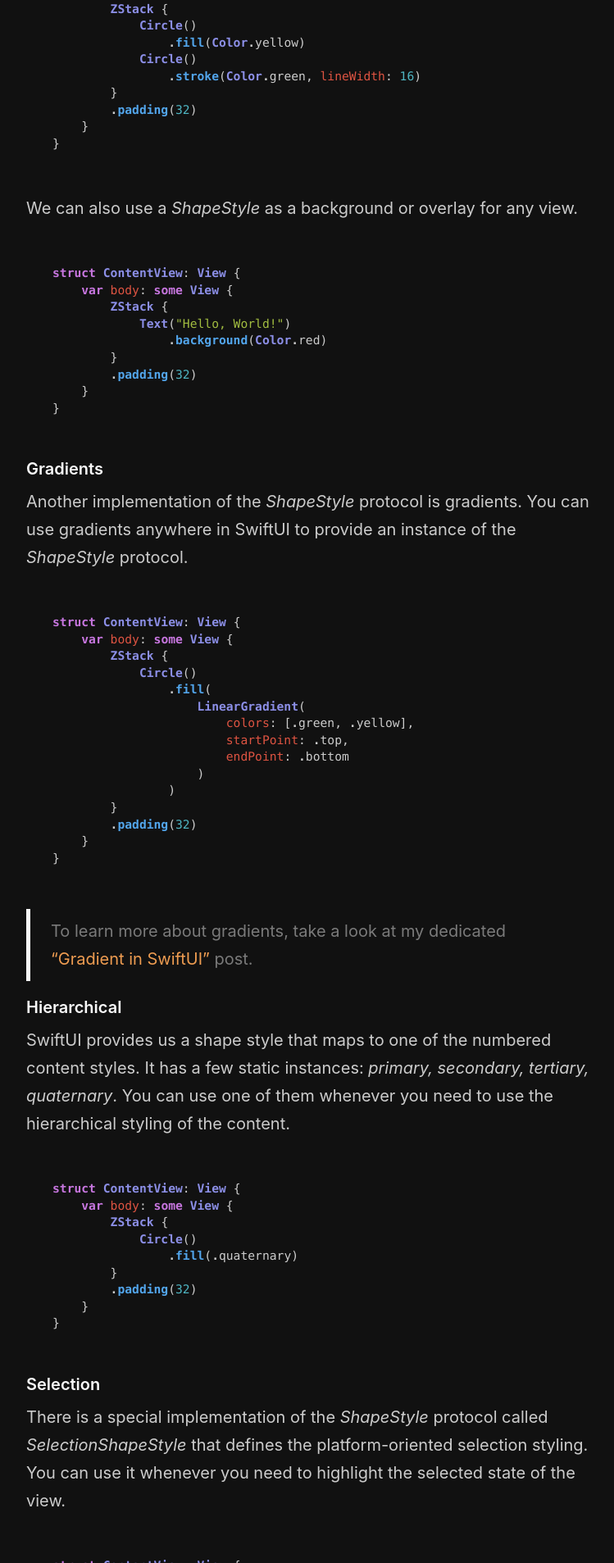
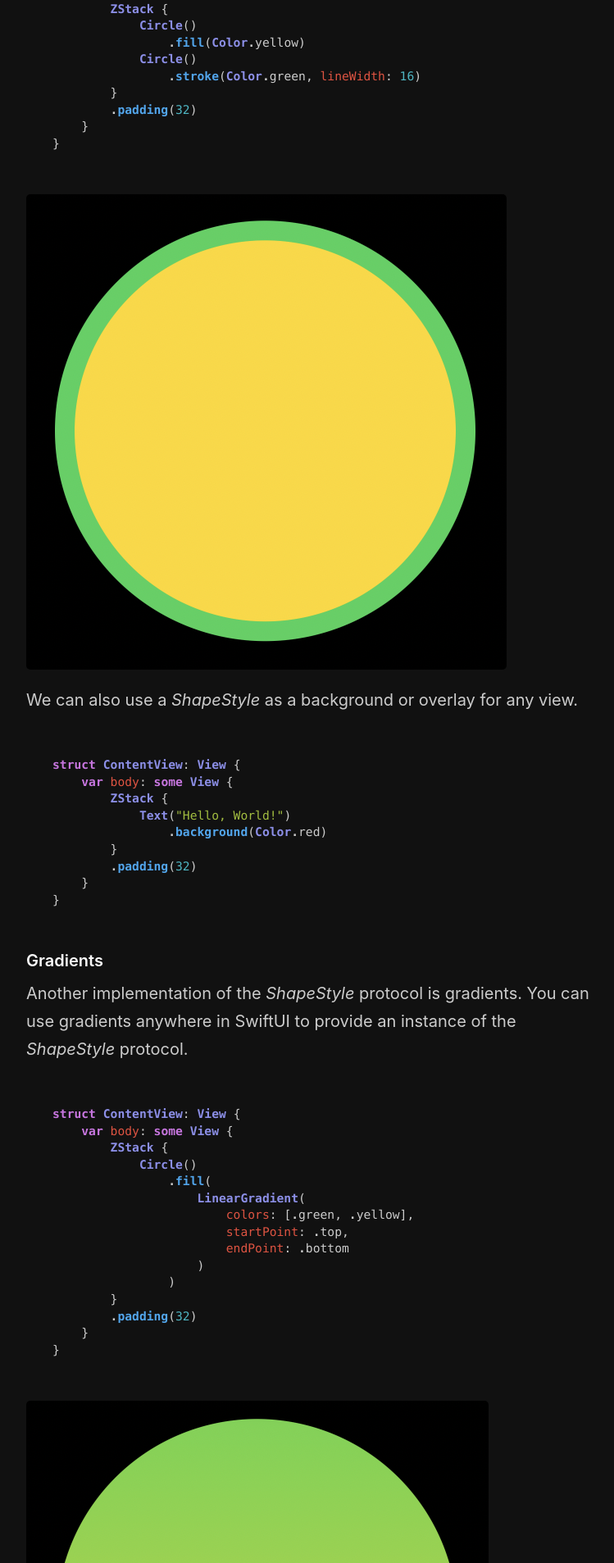
Before and after one commit to mecid/mecid.github.io, a Jekyll site: the page built from _posts/2021-11-17-the-many-faces-of-shapestyle-in-swiftui.md, in a window 1280 px wide. Shown: the part 729-2636 px from the top of the page at 82% size, without its empty margins (258-1007 px from the left). Built offline with Jekyll 4.4.1, drawn with Linux system fonts in a browser that asks for light colours.

Commit message:
images added to shape style post

````diff
--- a/_posts/2021-11-17-the-many-faces-of-shapestyle-in-swiftui.md
+++ b/_posts/2021-11-17-the-many-faces-of-shapestyle-in-swiftui.md
@@ -23,6 +23,8 @@ struct ContentView: View {
     }
 }
 ```
+
+![color-shape-style](/public/shapestyle.png)
 
 We can also use a *ShapeStyle* as a background or overlay for any view.
 
@@ -58,6 +60,8 @@ struct ContentView: View {
     }
 }
 ```
+
+![color-shape-style](/public/shapestyle1.png)
 
 > To learn more about gradients, take a look at my dedicated ["Gradient in SwiftUI"](/2019/11/13/gradient-in-swiftui/) post.
 
````
